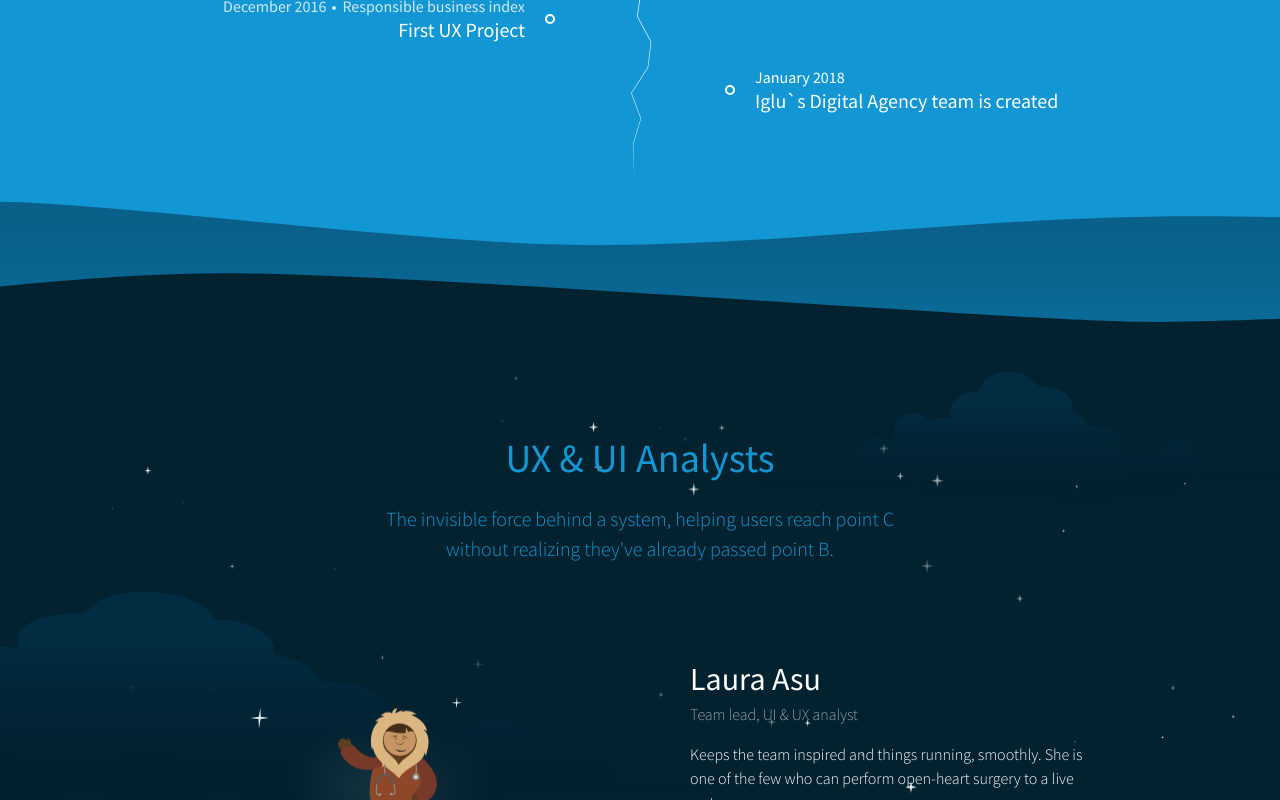
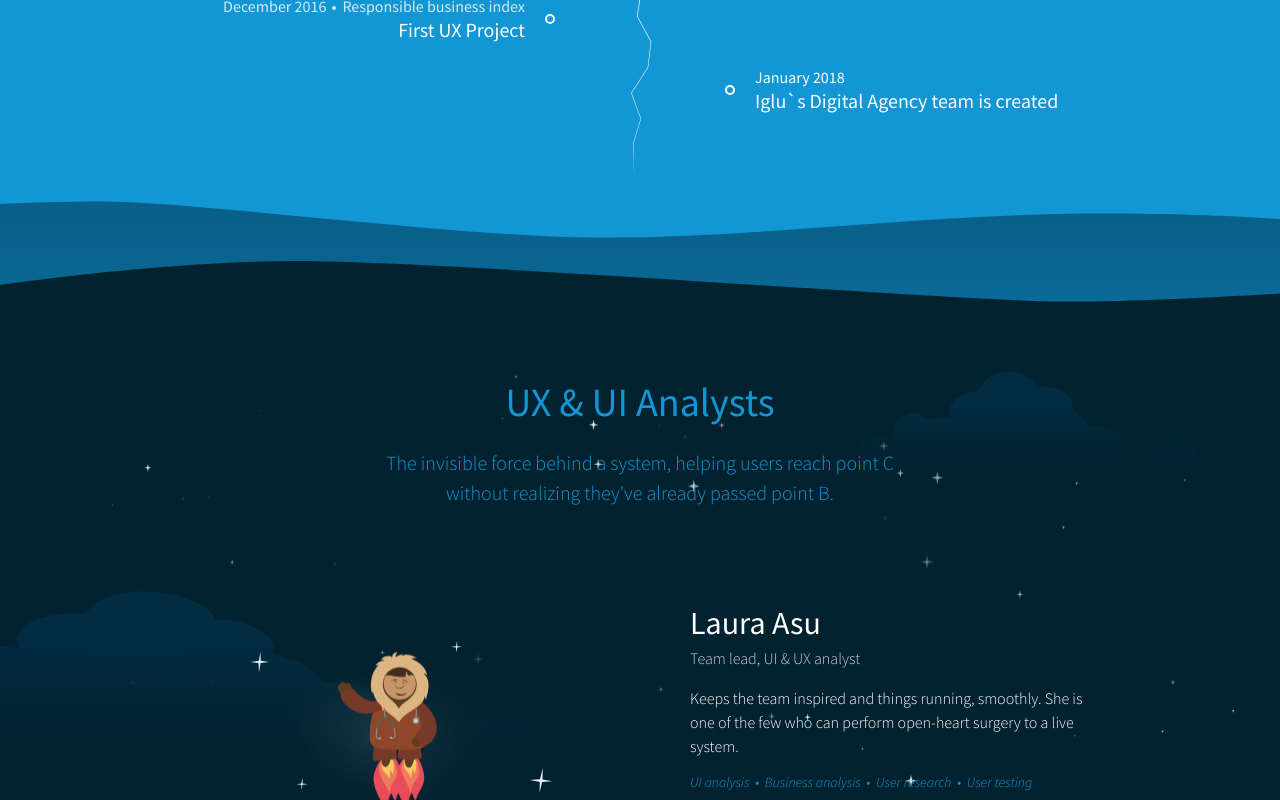
Before and after one commit to Iglu-OU/IgluX, a React app: page / in a window 1280 px wide. Shown: the part 2000-2800 px from the top of the page. Built offline with nearby package versions, Linux system fonts and the light colour scheme; no server answers.

Commit message:
Design review fixes

```diff
--- a/public/index.html
+++ b/public/index.html
@@ -52,7 +52,10 @@
 
         <link rel="shortcut icon" type="image/x-icon" href="favicon.ico" crossorigin />
         <link rel="manifest" href="manifest.json" crossorigin />
-        <link href="https://fonts.googleapis.com/css?family=Source+Sans+Pro:200,300,400,600,700" rel="stylesheet" />
+        <link
+            href="https://fonts.googleapis.com/css?family=Source+Sans+Pro:300,300i,400,400i,600,700"
+            rel="stylesheet"
+        />
         <link href="https://cdn.rawgit.com/michalsnik/aos/2.1.1/dist/aos.css" rel="stylesheet" />
         <script src="https://cdn.rawgit.com/michalsnik/aos/2.1.1/dist/aos.js"></script>
     </head>
--- a/src/components/Team.tsx
+++ b/src/components/Team.tsx
@@ -34,7 +34,7 @@ export class Team extends React.Component {
     renderTeamSection(title: string, desc: string, members: ITeamMember[]): JSX.Element {
         return (
             <React.Fragment>
-                <div className="team__section">
+                <div className="team__section" data-aos="zoom-in">
                     <h2 className="team__heading">{title}</h2>
                     <p className="team__description">{desc}</p>
                 </div>
--- a/src/components/TeamMember.tsx
+++ b/src/components/TeamMember.tsx
@@ -1,10 +1,15 @@
 import * as React from 'react';
+
+function getOffSet() {
+    const windowWidth = isNaN(window.innerWidth) ? window.outerWidth : window.innerWidth;
+    return windowWidth > 600 ? '200' : '350';
+}
 
 export const TeamMember = ({
     data: { name, title, description, descriptionExtended, imageUrl, imageSrc, imageSecSrc, imageAlt, skillSet },
 }) => {
     return (
-        <li className="team-member">
+        <li className="team-member" data-aos="fade-up" data-aos-offset={getOffSet}>
             <p className="team-member__portrait mt-0">
                 <img className="team-member__portrait-primary" src={imageSrc} alt={imageAlt} />
                 <img className="team-member__portrait-secondary" src={imageSecSrc} alt={imageAlt} />
--- a/src/index.tsx
+++ b/src/index.tsx
@@ -57,9 +57,16 @@ class App extends React.Component<any, any> {
             }
         }, 50);
 
+        const jumbotron = document.getElementById('jumbotron');
         const transitionContainerJumbotron = document.getElementById('transform-header__jumbotron');
         const transitionContainerWorkflow = document.getElementById('process');
         const transitionStartPoint = Math.max(0, window.innerHeight * 0.25);
+        const windowHeight = isNaN(window.innerHeight) ? window.outerHeight : window.innerHeight;
+        const iOSChromeDetected = /CriOS/.test(navigator.userAgent);
+
+        if (jumbotron && iOSChromeDetected) {
+            jumbotron.style.height = `${windowHeight}px`;
+        }
 
         const calculateNav = () => {
             const scrollY = window.pageYOffset || document!.documentElement!.scrollTop;
@@ -205,7 +212,7 @@ class App extends React.Component<any, any> {
 
                 <main>
                     <section className="transform-header__jumbotron" id="transform-header__jumbotron">
-                        <div className="jumbotron">
+                        <div className="jumbotron" id="jumbotron">
                             <div className="jumbotron__content">
                                 <h1 className="mt-0" data-aos="zoom-in">
                                     Driven to make complex systems
--- a/styles/_team.scss
+++ b/styles/_team.scss
@@ -19,7 +19,7 @@
 
 .team-wrapper {
     position: relative;
-    padding-top: 15vh;
+    padding-top: 5vw;
     max-width: 1480px;
     margin: auto;
     z-index: 3;
@@ -39,7 +39,7 @@
         position: absolute;
         top: 0;
         width: 100vw;
-        height: 120vh;
+        height: 100vh;
         z-index: 2;
         margin-top: auto;
         background: url(../assets/iceberg/Iceberg-fold_reverse.svg) no-repeat top center;
@@ -184,7 +184,7 @@
         height: 100%;
         top: 0;
         left: 0;
-        animation: 8s linear 0s infinite portraitMove;
+        animation: 8s ease-in-out 0s infinite portraitMove;
     }
     .team-member:nth-of-type(2n) & .team-member__portrait-secondary {
         animation-duration: 6s;
@@ -251,7 +251,7 @@
     list-style-type: none;
     margin: 1em 0 0;
     padding: 0;
-    font-size: 0.9rem;
+    font-size: 0.875rem;
     font-style: italic;
     color: $color-primary;
 
```
